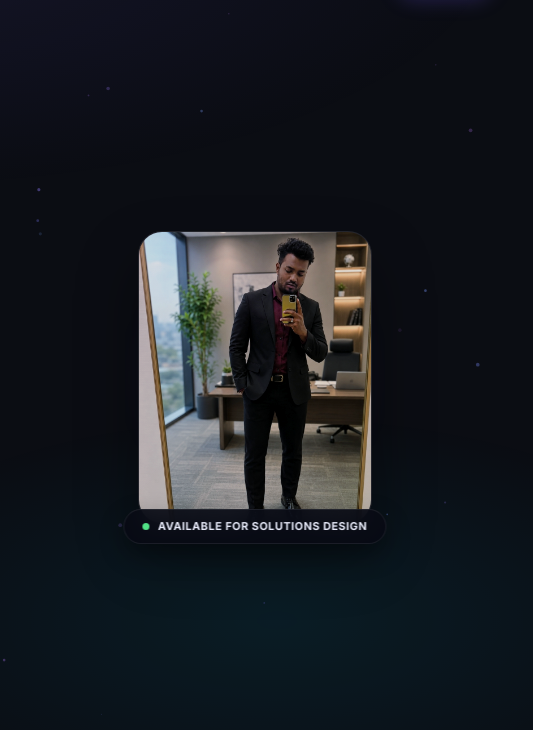
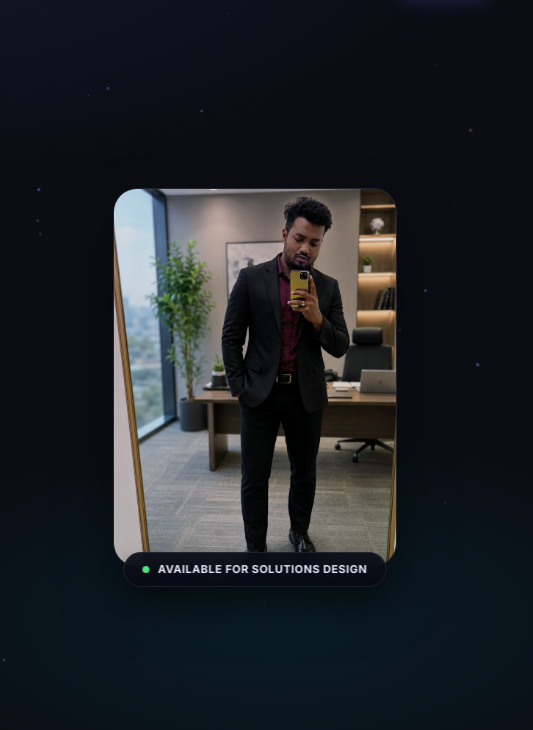
Before and after one commit to Heenamansurii/portfolio_asif, a website: page index.html in a window 1280 px wide. Shown: the part 70-800 px from the top of the page, 747-1280 px from the left. Drawn offline with Linux system fonts and the light colour scheme.

Commit message:
style: update portrait showcase dimensions and aspect ratio

```diff
--- a/index.html
+++ b/index.html
@@ -9,7 +9,7 @@
   <link rel="preconnect" href="https://fonts.googleapis.com" />
   <link rel="preconnect" href="https://fonts.gstatic.com" crossorigin />
   <link href="https://fonts.googleapis.com/css2?family=Inter:wght@300;400;500;600;700;800;900&family=Space+Grotesk:wght@400;500;600;700;800&family=JetBrains+Mono:wght@400;500&display=swap" rel="stylesheet" />
-  <link rel="stylesheet" href="style.css?v=2.4" />
+  <link rel="stylesheet" href="style.css?v=2.6" />
 </head>
 <body>
 
@@ -141,9 +141,9 @@
 
       <!-- Right Column: Sleek Portrait Showcase -->
       <div class="hero-right" style="min-width: 0; display: flex; justify-content: center; align-items: center;">
-        <div class="portrait-showcase tilt-card" style="max-width: 250px; width: 100%; position: relative; padding: 0.5rem;">
+        <div class="portrait-showcase tilt-card" style="max-width: 300px; width: 100%; position: relative; padding: 0.5rem;">
           <div class="portrait-glow"></div>
-          <div class="portrait-frame" style="position: relative; aspect-ratio: 4 / 5; border-radius: 24px; overflow: hidden; width: 100%; border: 1px solid rgba(255, 255, 255, 0.08);">
+          <div class="portrait-frame" style="position: relative; aspect-ratio: 3 / 4; border-radius: 24px; overflow: hidden; width: 100%; border: 1px solid rgba(255, 255, 255, 0.08);">
             <img src="profile.jpg" alt="Asif Mansuri" class="portrait-img" style="width: 100%; height: 100%; object-fit: cover; display: block; filter: brightness(0.88) contrast(1.02) saturate(0.95);" />
           </div>
           <div class="portrait-meta">
--- a/style.css
+++ b/style.css
@@ -359,7 +359,7 @@ body {
 /* Portrait Showcase Frame */
 .portrait-showcase {
   position: relative;
-  max-width: 250px;
+  max-width: 300px;
   width: 100%;
   margin: 0 auto;
   padding: 0.5rem;
@@ -383,7 +383,7 @@ body {
 .portrait-frame {
   position: relative;
   z-index: 2;
-  aspect-ratio: 4 / 5;
+  aspect-ratio: 3 / 4;
   border-radius: 24px;
   overflow: hidden;
   background: var(--bg2);
```
